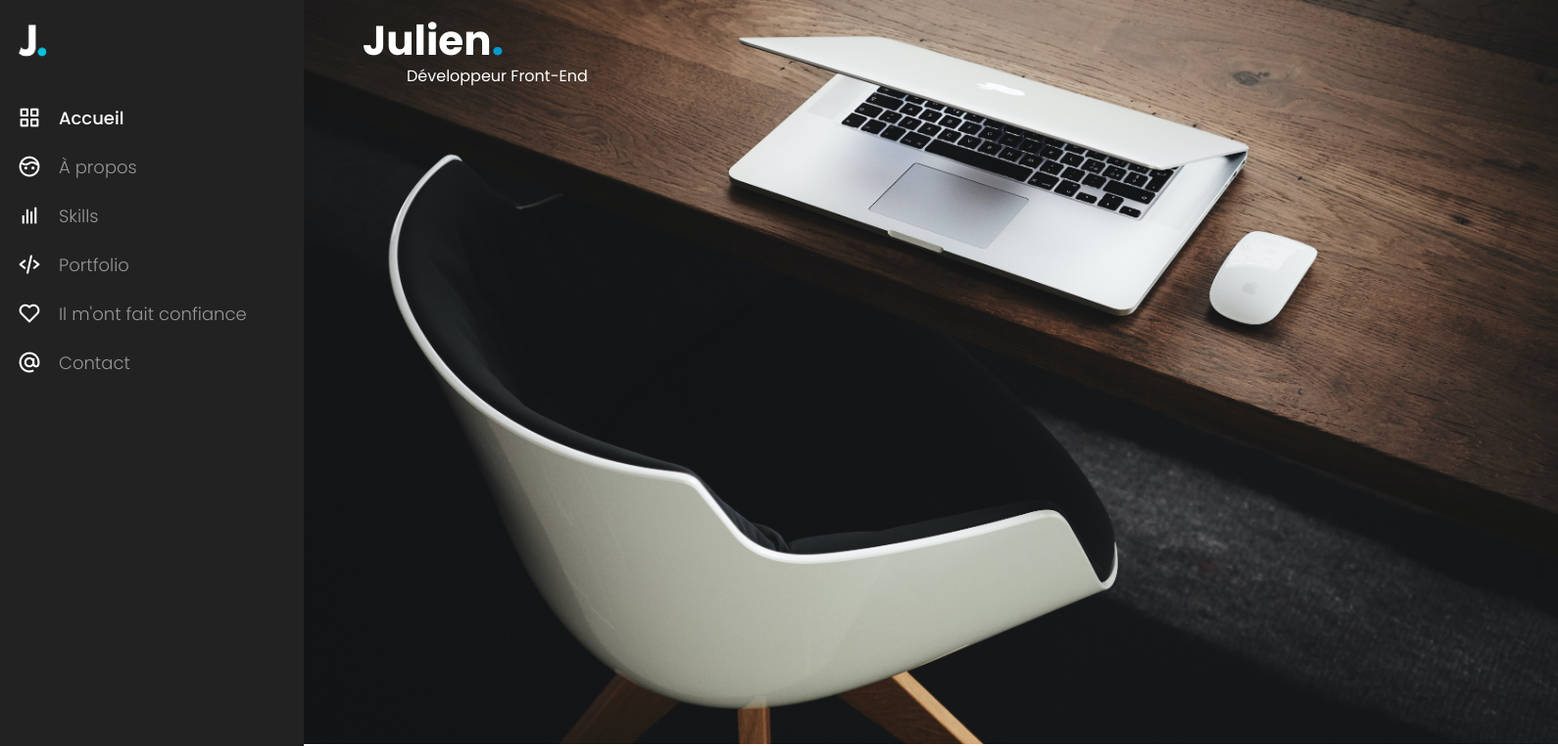
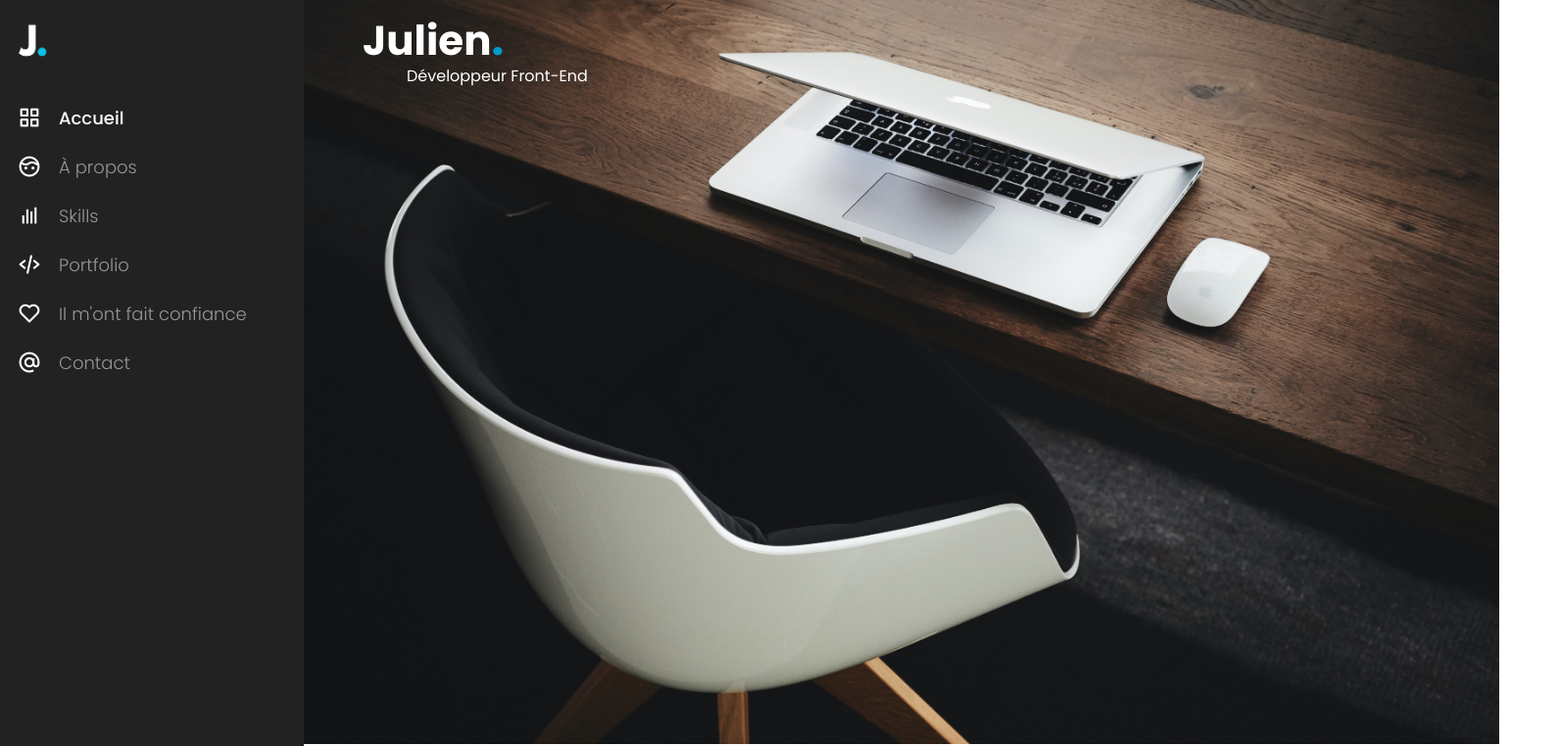
Before and after one commit to Julbusiness/Portfolio, a React (Vite) app: page / in a window 1280 px wide. Shown: the top 762 px of the page at 98% size, 1590 px wide, since content can reach past the window. Built offline with nearby package versions, Linux system fonts and the light colour scheme.

Commit message:
maj css + modif function close en open

```diff
--- a/src/components/Sidebar/Sidebar.css
+++ b/src/components/Sidebar/Sidebar.css
@@ -3,10 +3,10 @@
 	top: 0;
 	left: 0;
 	height: 100%;
-	width: 310px;
+	width: 60px;
 	padding: 15px 0;
 	background: var(--bg-color);
-	transition: var(--transition-width);
+	transition: var(--tran-05);
 	z-index: 100;
 }
 
@@ -14,12 +14,14 @@
 	font-size: 18px;
 	font-weight: 400;
 	color: var(--text-menu-initial);
-	transition: var(--transition-width);
 	white-space: nowrap;
+	display: none;
+	/* transition: var(--tran-05); */
+	transition: display 2s ease-in-out ;
 }
 
-.sidebar.close .text {
-	display: none;
+.sidebar.open .text {
+	display: block;
 }
 
 .sidebar .image {
@@ -29,8 +31,8 @@
 	justify-content: center;
 }
 
-.sidebar.close {
-	width: 60px;
+.sidebar.open {
+	width: 310px;
 }
 
 .sidebar .image-text img {
--- a/src/components/Sidebar/Sidebar.jsx
+++ b/src/components/Sidebar/Sidebar.jsx
@@ -4,17 +4,17 @@ import LogoWhite from "../../assets/Logo-white.png";
 import "./Sidebar.css";
 
 export default function Sidebar() {
-	const [close, setClose] = useState(false);
+	const [open, setOpen] = useState(false);
 
 	const toggleMenu = () => {
-		setClose(!close);
+		setOpen(!open);
 		const toggle = document.querySelector(".sidebar");
-		toggle.classList.toggle("close");
+		toggle.classList.toggle("open");
 	};
 
 	return (
 		<nav
-			className='sidebar close'
+			className='sidebar'
 			onMouseOver={toggleMenu}
 			onMouseOut={toggleMenu}
 		>
--- a/src/index.css
+++ b/src/index.css
@@ -17,13 +17,17 @@
 
 
 	/* Transition */
-	--tran-02: width cubic-bezier(0.4, 0, 0.2, 1) 0.5s;
+	--tran-02: all 0.2s ease;
 	--tran-03: all 0.3s ease;
 	--tran-04: all 0.4s ease;
+	--tran-05: all 0.5s ease;
 	--transition-width: width cubic-bezier(0.4, 0, 0.2, 1) 0.5s;
+	--transition-margin: margin cubic-bezier(0.4, 0, 0.2, 1) 0.5s;
 	--transition-all: all cubic-bezier(0.4, 0, 0.2, 1) 0.5s;
 
 	overflow-x: hidden;
+
+	height: 100vh;
 }
 
 /* ---------------------------- Factorisation css --------------------------- */
@@ -35,22 +39,21 @@
 .projets,
 .skills {
 	position: relative;
-	left: 310px;
-	height: 100vh;
-	width: 100%;
-	/* transition: var(----transition-width); */
+	left: 60px;
+	width: calc(100vw - 60px);
+	transition: var(--tran-05);
 }
 
-.sidebar.close ~ .home,
-.sidebar.close ~ .notfound,
-.sidebar.close ~ .about,
-.sidebar.close ~ .confiance,
-.sidebar.close ~ .contact,
-.sidebar.close ~ .projets,
-.sidebar.close ~ .skills {
-	left: 60px;
-	width: calc(100% - 60px);
-	transition: var(--transition-width);
+.sidebar.open ~ .home,
+.sidebar.open ~ .notfound,
+.sidebar.open ~ .about,
+.sidebar.open ~ .confiance,
+.sidebar.open ~ .contact,
+.sidebar.open ~ .projets,
+.sidebar.open ~ .skills {
+	left: 310px;
+	width: calc(100vw - 310px);
+	transition: var(--tran-05);
 }
 
 .home .text,
--- a/src/pages/Apropos/Apropos.css
+++ b/src/pages/Apropos/Apropos.css
@@ -6,7 +6,7 @@
 /* bandeau image */
 .about-container {
   position: relative;
-  width: 100%;
+  width: calc(100vw - 60px);
   height: 20rem;
   margin-bottom: 100px;
 }
@@ -20,7 +20,7 @@
 
 /* stats title */
 .explain-container {
-  width: 100%;
+  width: calc(100vw - 60px);
   display: flex;
   flex-direction: column;
   justify-content: center;
--- a/src/pages/Home/Home.css
+++ b/src/pages/Home/Home.css
@@ -5,10 +5,10 @@
 
 /* image-container = Image de fond + titre et profession */
 .home .image-home img {
-	width: 100%;
+	width: calc(100vw - 60px);
 	max-height: 760px;
 	object-fit: cover;
-	transition: var(--transition-width);
+	transition: var(--tran-05);
 }
 
 .home .title {
@@ -47,7 +47,7 @@
 	display: grid;
 	grid-template-columns: repeat(3, 1fr);
 	grid-gap: 25px;
-	width: 100%;
+	width: calc(100vw - 60px);
 	padding-left: 70px;
 }
 
--- a/src/pages/Home/Home.jsx
+++ b/src/pages/Home/Home.jsx
@@ -1,3 +1,4 @@
+import { Link } from "react-router-dom";
 import desktop from "../../assets/images/desktop1.jpg";
 import accueil from "../../assets/images/accueil.jpg";
 import presentation from "../../assets/images/presentation.jpg";
@@ -6,9 +7,7 @@ import projet from "../../assets/images/projet.jpg";
 import confiance from "../../assets/images/confiance.jpg";
 import contact from "../../assets/images/contact.jpg";
 import Title from "../../components/Title/Title";
-
 import "./Home.css";
-import { Link } from "react-router-dom";
 
 export default function Home() {
 	return (
```
